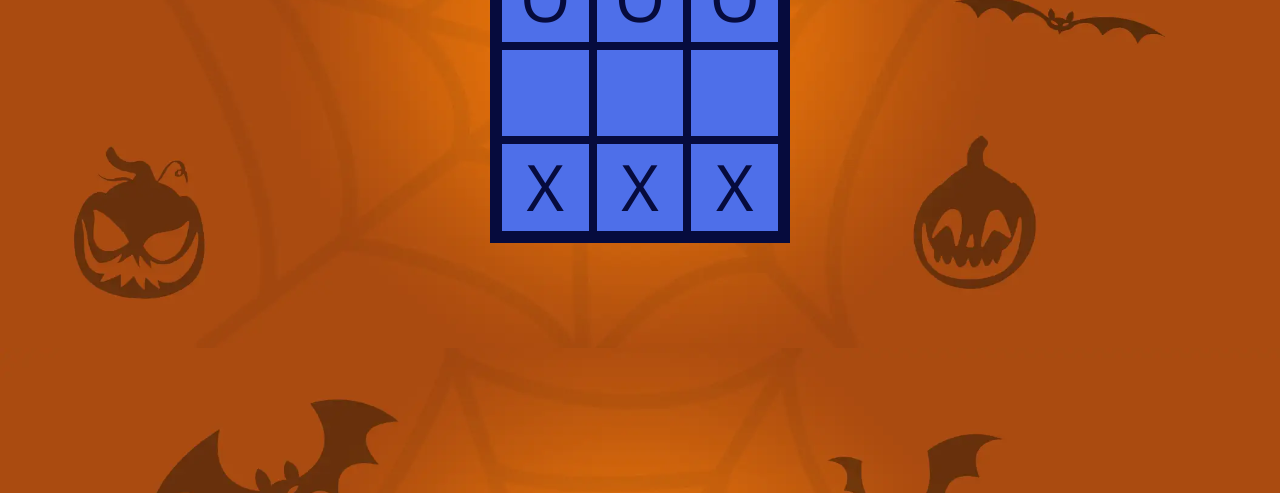
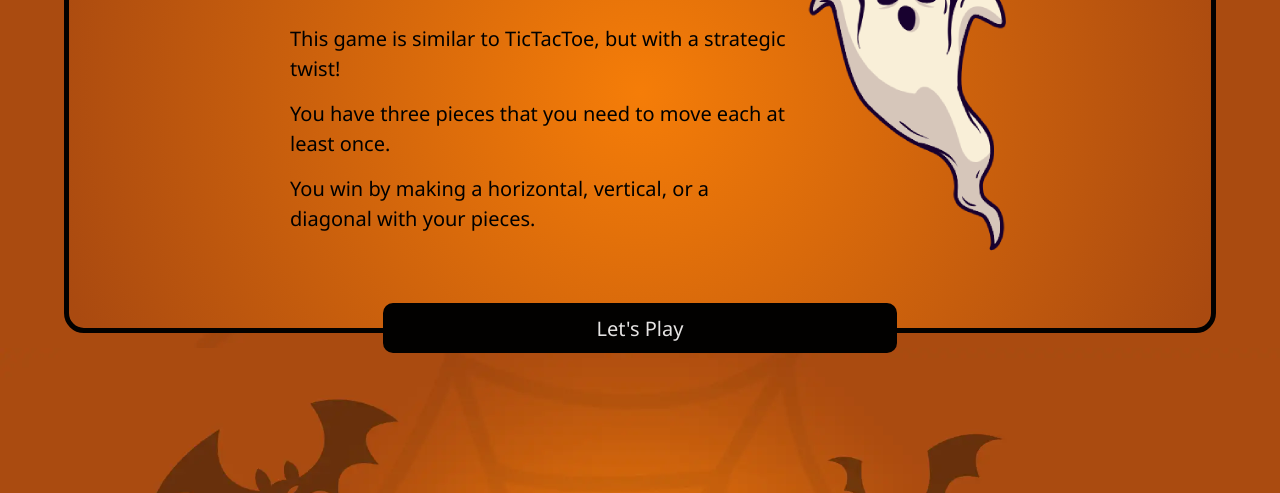
Before and after one commit to OmarYaser3000/AdvancedTic, a website built with Vite: page index.html in a window 1280 px wide. Shown: the part 307-800 px from the top of the page. Built offline with nearby package versions, Linux system fonts and the light colour scheme.

Commit message:
created the tutorial popup, with the styling and animations

```diff
--- a/css/style.css
+++ b/css/style.css
@@ -139,3 +139,103 @@
 .highlighted {
   background-color: color-mix(in oklab, var(--main-color), white 40%);
 }
+
+/* popups styling */
+.popup {
+  display: none;
+  position: fixed;
+  top: 0;
+  left: 0;
+  width: 100%;
+  height: 100%;
+  background: rgba(0, 0, 0, 0.5);
+}
+
+.tutorial {
+  position: absolute;
+  border: 5px solid color-mix(in oklab, var(--main-color), black 60%);
+  border-radius: 20px;
+  width: 90%;
+  height: 60%;
+}
+
+.tutorial-content {
+  position: relative;
+  height: 100%;
+  border-radius: inherit;
+  display: flex;
+  justify-content: center;
+  align-items: center;
+  background-size: contain;
+  animation: popupAppear 0.5s;
+}
+
+.tutorial img {
+  border-radius: 20px;
+  max-width: 100%;
+}
+
+.tutorial button {
+  position: absolute;
+  bottom: -25px;
+  width: 45%;
+  left: calc(50% - 22.5%);
+  height: 50px;
+  background-color: color-mix(in oklab, var(--main-color), black 60%);
+  border: none;
+  border-radius: 10px;
+  font-size: 20px;
+  cursor: pointer;
+  color: color-mix(in oklab, var(--main-color) 10%, white);
+}
+
+.tutorial .text {
+  text-align: center;
+  padding: 1rem;
+
+  @media (min-width: 700px) {
+    max-width: 60%;
+    text-align: left;
+  }
+}
+
+.tutorial .text h3 {
+  font-family: "Concert One", sans-serif;
+  font-size: 40px;
+  margin-bottom: 40px;
+}
+
+.tutorial .text p {
+  font-size: 20px;
+  font-family: "Noto Sans", cursive;
+  max-width: 500px;
+  margin-bottom: 15px;
+  line-height: 1.5;
+}
+
+@media (max-width: 700px) {
+  .tutorial-content img {
+    display: none;
+  }
+}
+
+/* ##################### */
+/* #### Animations #### */
+/* ##################### */
+@keyframes popupAppear {
+  from {
+    opacity: 0;
+  }
+  to {
+    opacity: 1;
+  }
+}
+
+@keyframes popupDisappear {
+  from {
+    opacity: 1;
+  }
+  to {
+    opacity: 0;
+  }
+}
--- a/index.html
+++ b/index.html
@@ -10,6 +10,9 @@
     <link
       href="https://fonts.googleapis.com/css2?family=Noto+Sans&display=swap"
       rel="stylesheet" />
+    <link
+      href="https://fonts.googleapis.com/css2?family=Concert+One&family=Gloria+Hallelujah&display=swap"
+      rel="stylesheet" />
   </head>
   <body>
     <div id="app"></div>
--- /dev/null
+++ b/js/popUps.js
@@ -0,0 +1,14 @@
+export const tutorial = `
+    <div class="tutorial-content">
+    <div class="text">
+      <h3>THREE'S A WIN</h3>
+      <p>This game is similar to TicTacToe, but with a strategic twist!</p>
+      <p>You have three pieces that you need to move each at least once.</p>
+      <p>You win by making a horizontal, vertical, or a diagonal with your pieces.</p>
+    </div>
+    <img src="images/ghost.png" alt="tutorial" />
+    <button class="tutorial-btn">Let's Play</button>
+    </div>
+`;
+
+// <img src="images/pop-up1.webp" alt="tutorial" />
--- a/main.js
+++ b/main.js
@@ -10,6 +10,7 @@ import {
 } from "./js/utils";
 import optimalMinimax from "./js/optimalMinimax";
 import { panel } from "./js/settingsPanel";
+import { tutorial } from "./js/popUps";
 
 // testing: why this does not lead to winning?
 // x,1,2,o,o,o,o,7,x,x,x,11,12,13,14,15
@@ -20,16 +21,19 @@ const themes = {
     image: "./images/halloween-bg.webp",
     textColor: "#2d42df",
     color: "#1B0D04",
+    gradient: `radial-gradient(circle, #f57d08 0%, #aa4a10 98%)`,
   },
   theme02: {
     image: "./images/purple.webp",
     textColor: "#0d0d2b",
     color: "#a453a1",
+    gradient: `radial-gradient(circle, #9d5ead 0%, #502d59 98%)`,
   },
   theme03: {
     image: "./images/green.webp",
     textColor: "#F4C6B8",
     color: "#0d261a",
+    gradient: `radial-gradient(circle, #1eb66f 0%, #184932 98%)`,
   },
   // theme04: {
   //   image: "./images/04.webp",
@@ -252,6 +256,28 @@ panelContainer.innerHTML = panel;
 
 appElement.insertBefore(panelContainer, appElement.firstChild);
 
+// add popups to the game
+const tutorialPopup = document.createElement("div");
+tutorialPopup.id = "tutorial";
+tutorialPopup.classList.add("popup");
+tutorialPopup.classList.add("tutorial");
+tutorialPopup.innerHTML = tutorial;
+appElement.append(tutorialPopup);
+
+// add popup button actions
+const tutorialBtn = document.querySelector(".tutorial-btn");
+const tutorialPopupId = document.getElementById("tutorial");
+
+tutorialBtn.addEventListener("click", () => {
+  const tutorialContent = document.querySelector(".tutorial-content");
+  tutorialPopupId.style.animationName = "popupDisappear";
+  tutorialPopupId.style.animationDuration = ".5s";
+
+  tutorialPopupId.addEventListener("animationend", () => {
+    tutorialPopupId.style.display = "none";
+  });
+});
+
 // importing dom elements
 const root = document.documentElement;
 const settingsBtn = document.querySelector(".settings-btn");
@@ -259,6 +285,7 @@ const settingsSection = document.querySelector(".settings-container");
 const selects = document.querySelectorAll("select");
 const bg = document.querySelector(".container");
 const boardContainer = document.querySelector(".board");
+const tutorialContent = document.querySelector(".tutorial-content");
 
 // adjusting game theme
 const adjustTheme = () => {
@@ -266,6 +293,7 @@ const adjustTheme = () => {
   bg.style.backgroundImage = `url(${themes[currentTheme].image})`;
   root.style.setProperty("--main-color", themes[currentTheme].color);
   root.style.setProperty("--text-color", themes[currentTheme].textColor);
+  tutorialContent.style.background = `${themes[currentTheme].gradient}`;
 };
 
 // set the settings to and from local storage
@@ -283,6 +311,7 @@ if (localStorage.getItem("firstOpen") === null) {
     }
     localStorage.setItem(item, settings[item]);
   });
+  tutorialPopup.classList.toggle("popup");
   localStorage.setItem("firstOpen", 1);
   adjustTheme();
   initializePlayers();
```
Also changed, not shown: images/ghost.png (added), images/transparent-web.webp (added), images/tutorial.png (renamed from images/primary-pop-up.png).
